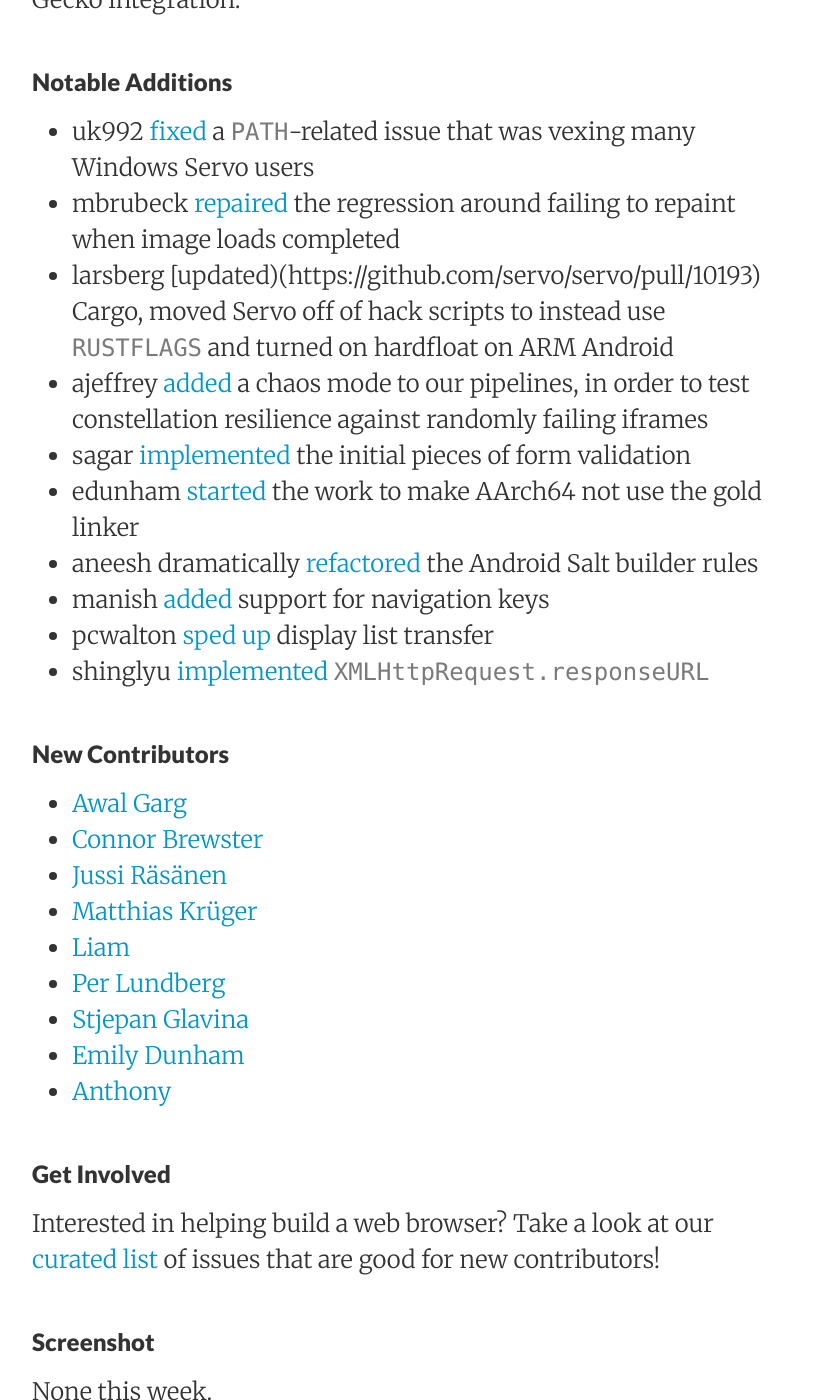
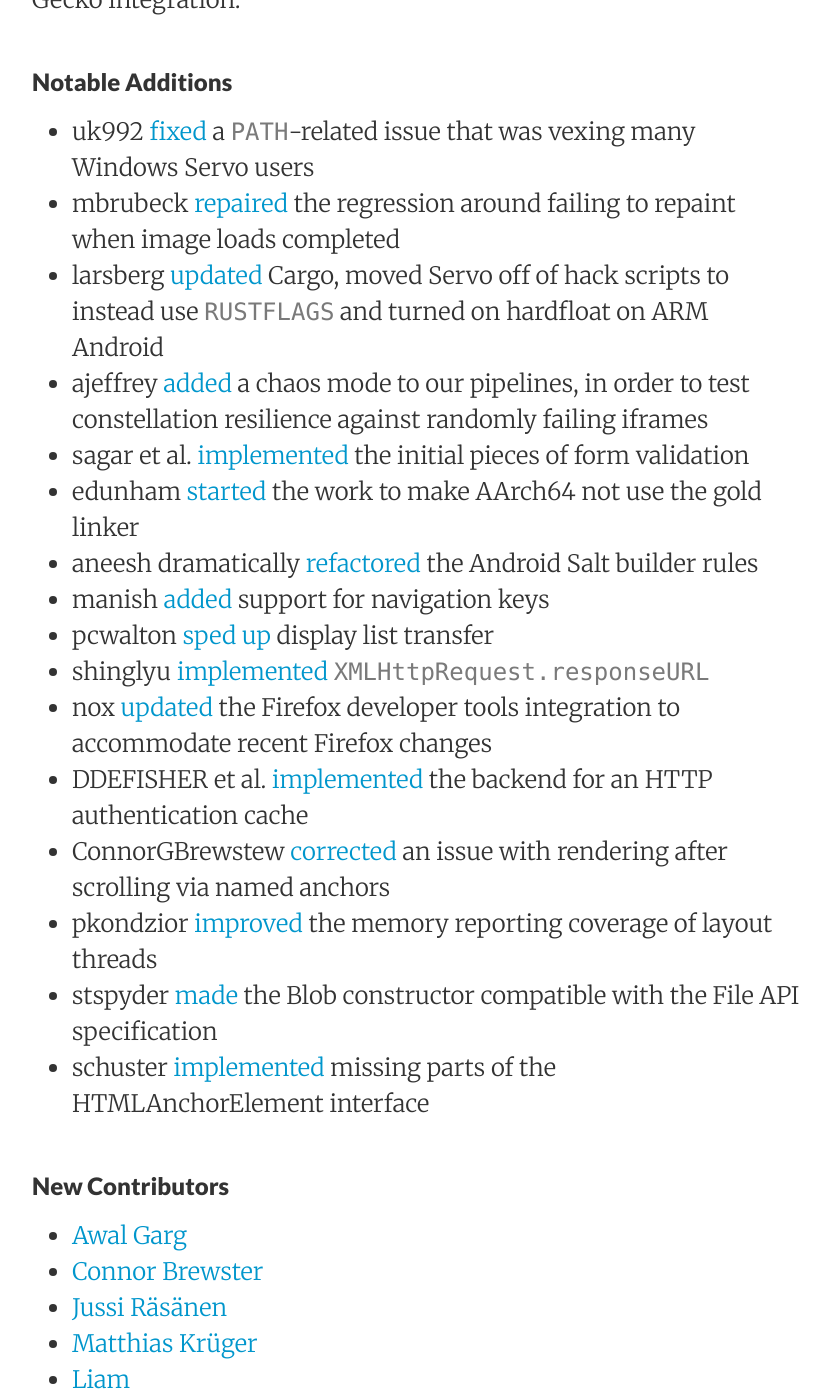
Before and after one commit to servo/blog.servo.org, a Jekyll site: the page built from _posts/2016-03-28-twis-57.md, in a window 1280 px wide and 1400 px high, scrolled down 575 px. Shown: the whole window, without its empty margins (224-1054 px from the left). Built offline with Jekyll 4.4.1, drawn with Linux system fonts in a browser that asks for light colours.

Commit message:
More notable things.

```diff
--- a/_posts/2016-03-28-twis-57.md
+++ b/_posts/2016-03-28-twis-57.md
@@ -14,14 +14,20 @@
 
  - uk992 [fixed](https://github.com/servo/servo/pull/10223) a `PATH`-related issue that was vexing many Windows Servo users
  - mbrubeck [repaired](https://github.com/servo/servo/pull/10197) the regression around failing to repaint when image loads completed
- - larsberg [updated)(https://github.com/servo/servo/pull/10193) Cargo, moved Servo off of hack scripts to instead use `RUSTFLAGS` and turned on hardfloat on ARM Android
+ - larsberg [updated](https://github.com/servo/servo/pull/10193) Cargo, moved Servo off of hack scripts to instead use `RUSTFLAGS` and turned on hardfloat on ARM Android
  - ajeffrey [added](https://github.com/servo/servo/pull/10179) a chaos mode to our pipelines, in order to test constellation resilience against randomly failing iframes
- - sagar [implemented](https://github.com/servo/servo/pull/10169) the initial pieces of form validation
+ - sagar et al. [implemented](https://github.com/servo/servo/pull/10169) the initial pieces of form validation
  - edunham [started](https://github.com/servo/servo/pull/10127) the work to make AArch64 not use the gold linker
  - aneesh dramatically [refactored](https://github.com/servo/saltfs/pull/263) the Android Salt builder rules
  - manish [added](https://github.com/servo/servo/pull/10122) support for navigation keys
  - pcwalton [sped up](https://github.com/servo/servo/pull/9947) display list transfer
  - shinglyu [implemented](https://github.com/servo/servo/pull/9518) `XMLHttpRequest.responseURL`
+ - nox [updated](https://github.com/servo/servo/pull/10158) the Firefox developer tools integration to accommodate recent Firefox changes
+ - DDEFISHER et al. [implemented](https://github.com/servo/servo/pull/10111) the backend for an HTTP authentication cache
+ - ConnorGBrewstew [corrected](https://github.com/servo/servo/pull/10112) an issue with rendering after scrolling via named anchors
+ - pkondzior [improved](https://github.com/servo/servo/pull/10088) the memory reporting coverage of layout threads
+ - stspyder [made](https://github.com/servo/servo/pull/9979) the Blob constructor compatible with the File API specification
+ - schuster [implemented](https://github.com/servo/servo/pull/9887) missing parts of the HTMLAnchorElement interface
 
 
 ### New Contributors
```
